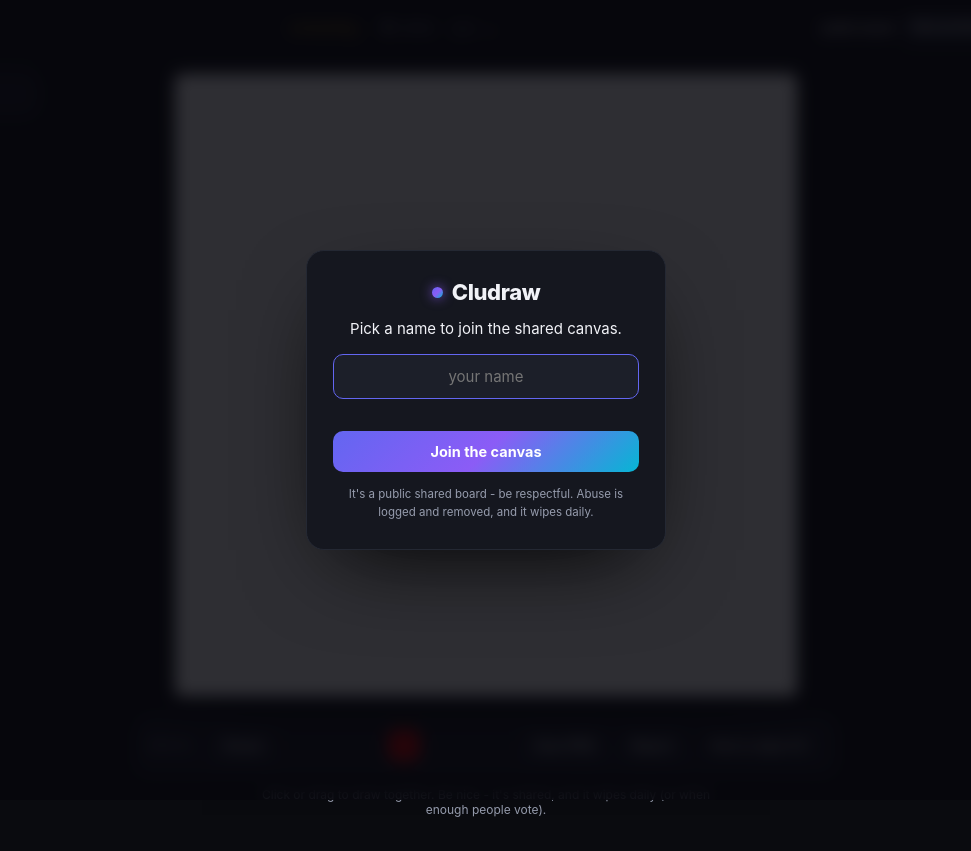
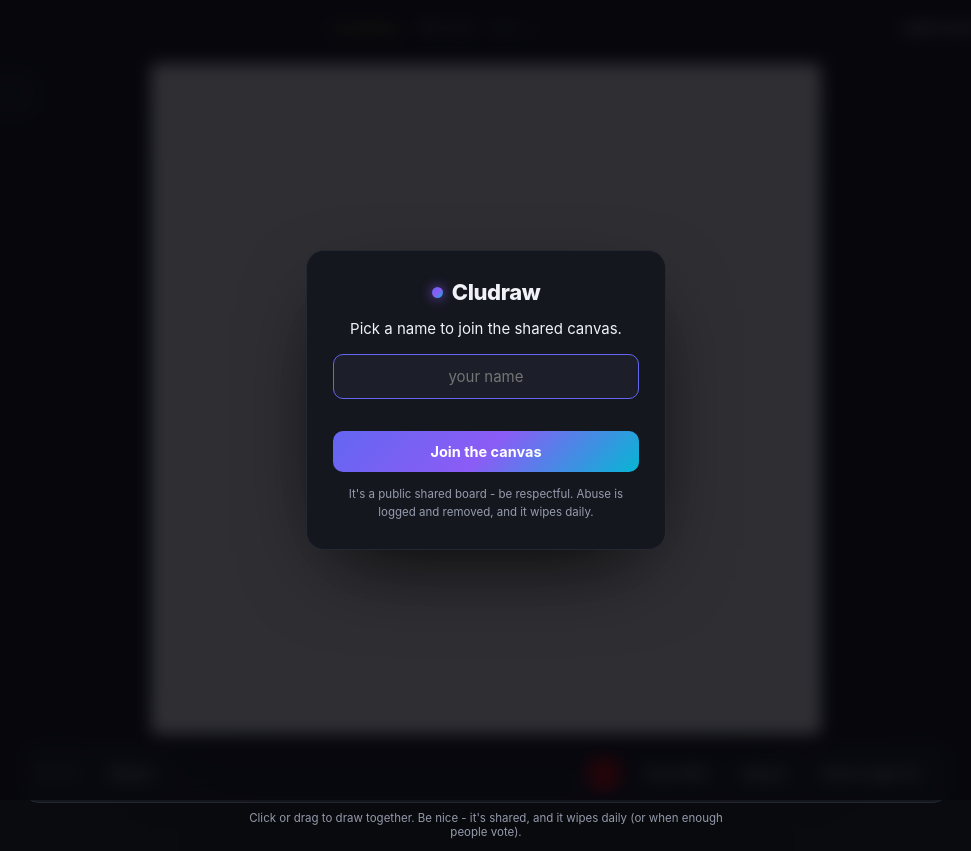
Before and after one commit to Cludes/cludraw, a website: page public/index.html in a window 1280 px wide. Shown: the whole page, without its empty margins (154-1125 px from the left). Drawn offline with Linux system fonts and the light colour scheme.

Commit message:
Hide Copy link on public board, tidy palette into an even grid, enlarge canvas

```diff
--- a/public/app.js
+++ b/public/app.js
@@ -101,6 +101,7 @@
 
 // rooms + download
 $('roomlabel').textContent = ROOM ? 'private room: ' + ROOM : 'public board';
+if (!ROOM) $('copylink').style.display = 'none';
 $('newroom').addEventListener('click', () => { location.href = location.pathname + '?room=' + Math.random().toString(36).slice(2, 8); });
 $('copylink').addEventListener('click', () => { navigator.clipboard.writeText(location.href).then(() => { const b = $('copylink'), o = b.textContent; b.textContent = 'Copied'; setTimeout(() => b.textContent = o, 1500); }).catch(() => {}); });
 $('savepng').addEventListener('click', () => { const a = document.createElement('a'); a.href = view.toDataURL('image/png'); a.download = 'cludraw' + (ROOM ? '-' + ROOM : '') + '.png'; a.click(); });
--- a/public/style.css
+++ b/public/style.css
@@ -10,8 +10,8 @@
 .rooms #roomlabel { font-weight: 600; color: var(--text); }
 .hbtn { background: var(--surface2); border: 1px solid var(--border); color: var(--text); border-radius: 8px; padding: 6px 10px; font-size: 11.5px; font-weight: 600; font-family: inherit; cursor: pointer; }
 .hbtn:hover { border-color: var(--accent); }
-main { flex: 1; display: flex; align-items: center; justify-content: center; padding: 18px; width: 100%; }
-.stage { position: relative; width: min(92vw, 78vh); height: min(92vw, 78vh); }
+main { flex: 1; display: flex; align-items: center; justify-content: center; padding: 8px; width: 100%; }
+.stage { position: relative; width: min(94vw, 84vh); height: min(94vw, 84vh); }
 #c { width: 100%; height: 100%; display: block; background: #fff; border: 1px solid var(--border2); border-radius: 8px; cursor: crosshair; touch-action: none; box-shadow: 0 26px 80px -28px #000; }
 #cursors { position: absolute; inset: 0; overflow: hidden; pointer-events: none; border-radius: 8px; }
 .rcur { position: absolute; top: 0; left: 0; pointer-events: none; transform: translate(-2px, -3px); transition: left .07s linear, top .07s linear; will-change: left, top; }
@@ -33,14 +33,14 @@
 .tool.on { background: var(--grad); border-color: transparent; color: #fff; }
 .vote { background: transparent; } .vote.voted { background: linear-gradient(135deg,#fb7185,#e11d48); border-color: transparent; color: #fff; }
 .vote span { opacity: .85; font-variant-numeric: tabular-nums; }
-.swatches { display: flex; flex-wrap: wrap; gap: 5px; justify-content: center; max-width: 560px; }
+.swatches { display: grid; grid-template-columns: repeat(14, 24px); gap: 5px; justify-content: center; }
 .sw { width: 24px; height: 24px; border-radius: 6px; border: 2px solid transparent; cursor: pointer; padding: 0; box-shadow: inset 0 0 0 1px rgba(255,255,255,.12); }
 .sw:hover { transform: translateY(-2px); }
 .sw.on { border-color: #fff; box-shadow: 0 0 0 2px var(--accent); }
 .picker { display: inline-flex; width: 34px; height: 34px; border-radius: 9px; overflow: hidden; border: 1px solid var(--border2); cursor: pointer; }
 .picker input { width: 150%; height: 150%; margin: -25%; border: none; background: none; cursor: pointer; padding: 0; }
-.hint { color: var(--dim); font-size: 12px; padding: 12px 16px 22px; text-align: center; max-width: 520px; }
-@media (max-width: 560px) { .bar { gap: 10px; } .sec.colors { order: -1; width: 100%; } }
+.hint { color: var(--dim); font-size: 11.5px; padding: 8px 16px 12px; text-align: center; max-width: 520px; }
+@media (max-width: 560px) { .bar { gap: 10px; } .sec.colors { order: -1; width: 100%; } .swatches { grid-template-columns: repeat(7, 24px); } }
 
 .gate { position: fixed; inset: 0; z-index: 100; background: rgba(6,7,12,.84); backdrop-filter: blur(8px); display: flex; align-items: center; justify-content: center; padding: 20px; }
 .gate.hidden { display: none; }
```
